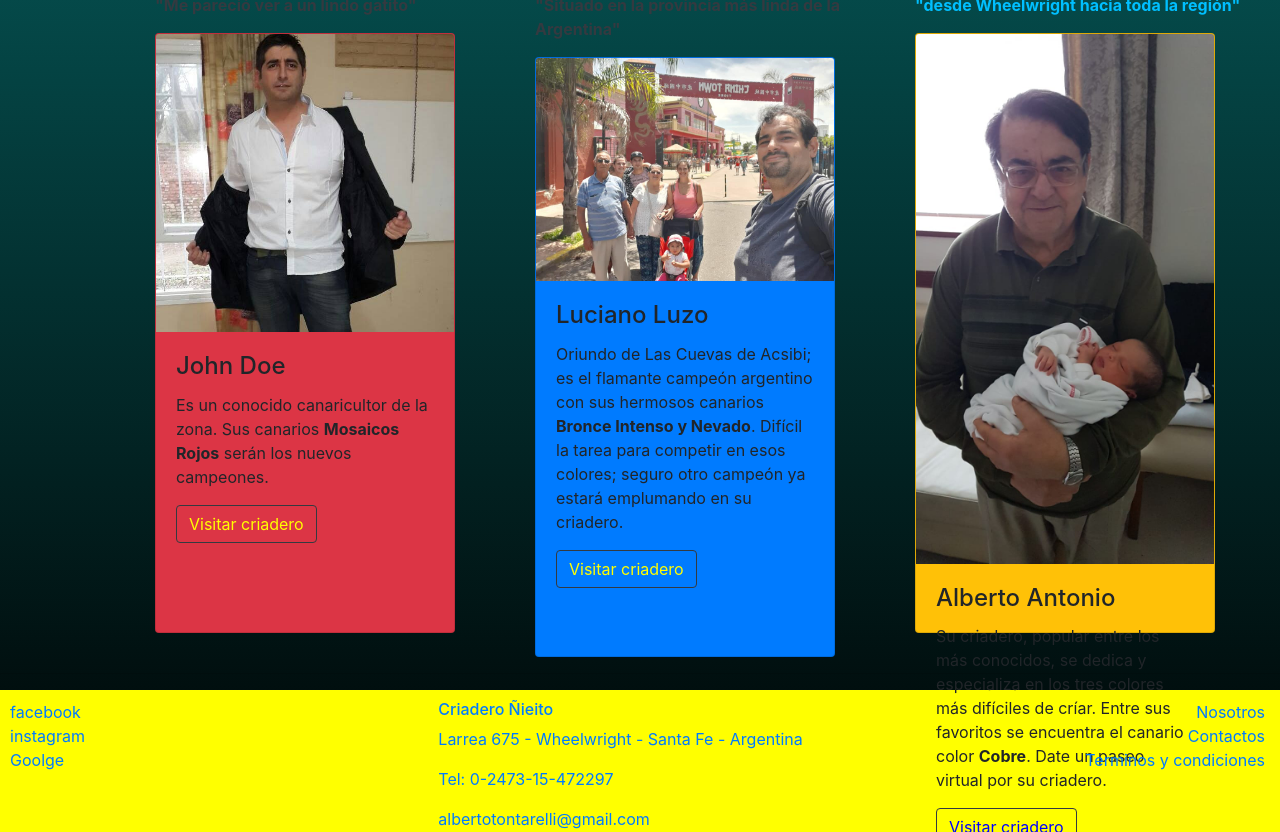
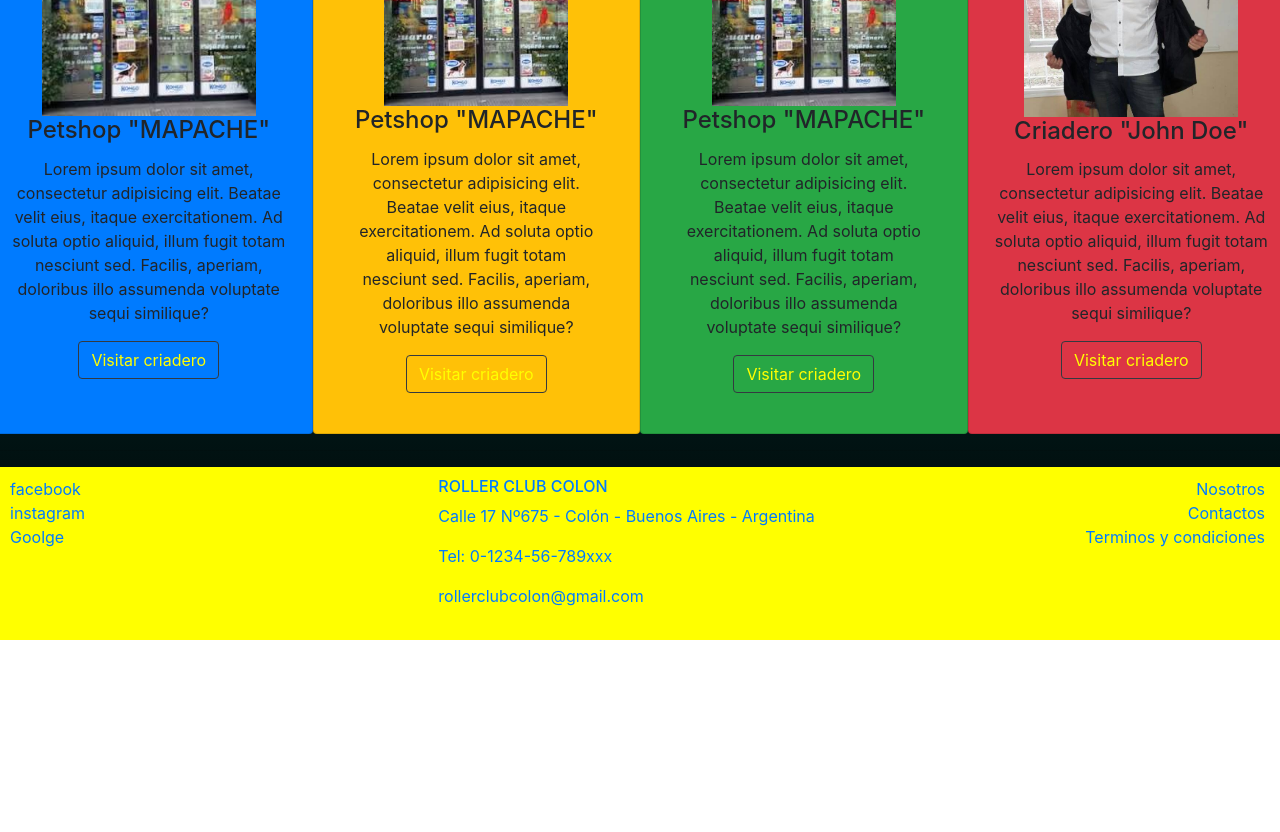
Before and after one commit to NelsonIvan003/coursera_bootstrap, a website: page index.html in a window 1280 px wide. Shown: the part 1090-1922 px from the top of the page. After the commit the page ends 1730 px from the top, so only its background shows below. Drawn offline with nearby package versions, Linux system fonts and the light colour scheme.

Commit message:
Arreglo card
Arreglé la rotura de la clase card en la foto de los negocios

```diff
--- /dev/null
+++ b/Nieito.html
@@ -0,0 +1,38 @@
+<!doctype html>
+<html lang="es">
+<head>
+    <meta charset="utf-8">
+    <meta name="viewport" content="width=device-width, initial-scale=1, shrink-to-fit=no">
+    <!--script fontawesome-->
+    <script src="https://kit.fontawesome.com/2d1be7e99b.js" crossorigin="anonymous"></script>
+    <link  rel="icon"   href="images/canario100x100.png" type="image/png" />
+    <title>Ñieito!</title>
+    <link href="nieito.css" rel="stylesheet" type="text/css">
+</head>
+
+<body>
+<div class="grid-container">
+
+    <header>
+        <div class="item1">
+            <ul>
+                <li> <a class="a_item" href="#"> <i class="fas fa-home">Home</i></a></li>
+                <li> <a class="a_item" href="#"> <i class="far fa-newspaper"></i>News</a></li>
+                <li> <a class="a_item" href="#"> <i class="fas fa-address-card space"></i>Regístrate</a></li>
+                <li> <a class="a_item" href="#"> <i class="fas fa-map-marked-alt"></i>¿Dónde estamos?</a></li>
+                <li><a class="a_item" href="#"> <i class="fas fa-id-card-alt"></i>Contact</a></li>
+                <li><a class="a_item" href="#"> <i class="fas fa-users"></i> Nosotros</a></li>
+            </ul>
+        </div>
+    </header>
+
+
+      <div class="item2">Header</div>
+      <div class="item3">Main</div>
+      <div class="item4">Aside</div>
+      <div class="item5">Footer</div>
+
+
+</div>
+</body>
+</html>
--- a/css/main.css
+++ b/css/main.css
@@ -1,3 +1,8 @@
+html{
+    margin: 0 !important;
+    padding: 0!important;
+}
+
 body{
     margin: 0 !important;
     padding: 0 !important;
@@ -14,16 +19,16 @@ body{
     padding-right: 0 !important;
     margin-right: 0 !important;
 }
-.container-fluid{
-    padding-right: 0 !important;
-    margin-right: 0 !important;
-}
+
 .container{
-    padding-right: 0 !important;
-    margin-right: 0 !important;
+    padding: 0 !important;
+    margin: 0 !important;
 }
 
-
+.container-fluid{
+    padding: 0 !important;
+    margin: 0 !important;
+}
 
 .jumbotron{
     padding: 0;
@@ -36,9 +41,13 @@ body{
     color:yellow;
     font-family: -apple-system, BlinkMacSystemFont, 'Segoe UI', Roboto, Oxygen, Ubuntu, Cantarell, 'Open Sans', 'Helvetica Neue', sans-serif;
 }
-
+.con_margenes{
+    margin-left: 10px !important;
+    margin-right: 10px !important;
+}
 .carousel_inside{
     margin-top: 15px;
+    border-bottom: 15px;
 }
 
 .text-01{
@@ -76,7 +85,10 @@ body{
     margin-top: 15px;
 }
 
-
+.card{
+    margin: 0 !important;
+    padding: 0 !important;
+}
 
 
 .footer{
--- a/index.html
+++ b/index.html
@@ -4,40 +4,29 @@
 <!-- Required meta tags -->
 <meta charset="utf-8">
 <meta name="viewport" content="width=device-width, initial-scale=1, shrink-to-fit=no">
-
+<!--Icono del browser-->
+<link rel="icon" href="images/Foa.png" type="image/png" sizes="348x117">
 <!-- Bootstrap CSS -->
 <link rel="stylesheet" href="node_modules/bootstrap/dist/css/bootstrap.min.css">
 <link rel="stylesheet" href="css/main.css">
 <script src="https://kit.fontawesome.com/2d1be7e99b.js" crossorigin="anonymous"></script>
-
-
 <title>Ñieito!</title>
 </head>
 
-
-  <body>
-
-    <nav class="navbar navbar-expand-md bg-primary navbar-dark sticky-top">
+<body class="no-gutters">
+    <nav class="navbar navbar-expand-md bg-primary navbar-dark sticky-top no-gutters">
         <a class="navbar-brand" href="#">
-        <i class="fas fa-home"></i>
-        Home</a>
+            <i class="fas fa-home"></i> Home</a>
         <button class="navbar-toggler" type="button" data-toggle="collapse" data-target="#collapsibleNavbar">
             <span class="navbar-toggler-icon"></span>
         </button>
+
         <div class="collapse navbar-collapse" id="collapsibleNavbar">
             <ul class="navbar-nav">
-          <li class="nav-item">
-            <a class="nav-link" href="#">
-              <i class="fas fa-address-card"></i>
-              Regístrate
-            </a>
-          </li>
-          <li class="nav-item">
-            <a class="nav-link" href="#">¿Dónde estamos?</a>
-          </li>
-          <li class="nav-item">
-            <a class="nav-link" href="#">Link</a>
-          </li>
+
+              <li class="nav-item"> <a class="nav-link" href="#"> <i class="fas fa-address-card"></i> Regístrate </a> </li>
+              <li class="nav-item"> <a class="nav-link" href="#">¿Dónde estamos?</a> </li>
+              <li class="nav-item"> <a class="nav-link" href="#">Link</a> </li>
             </ul>
         </div>
     </nav>
@@ -46,7 +35,7 @@
     <div class="jumbotron text-center  d-flex align-items-center justify-content-center">
       <section class="filtro-tras">
         <h1 class="jumbo-h1">"ROLLER-CLUB COLÓN"</h1>
-        <p class="jumbo-text">ESTA PÁGINA ES AUSPICIADA POR CRIADERO <strong>"ÑIEITO"</strong> DE EL GRAN CANARICULTOR ARGENTINO</p>
+        <p class="jumbo-text">ESTA PÁGINA ES AUSPICIADA POR CRIADERO <strong>"ÑIEITO"</strong> DE</p>
         <p class="jumbo-text"> <strong>ALBERTO ANTONIO TONTARELLI</strong></p>
       </section>
     </div>
@@ -56,35 +45,13 @@
       <div class="row">
         <div class="col bg-success">
           <p>
-            <h3>
-              <span class="text-01">V</span>
-              <span class="text-02">a</span>
-              <span class="text-03">r</span>
-              <span class="text-04">i</span>
-              <span class="text-05">e</span>
-              <span class="text-06">d</span>
-              <span class="text-07">a</span>
-              <span class="text-08">d</span>
-              <span>&nbsp</span>
-              <span class="text-01">d</span>
-              <span class="text-02">e</span>
-              <span>&nbsp</span>
-              <span class="text-07">C</span>
-              <span class="text-06">o</span>
-              <span class="text-05">l</span>
-              <span class="text-04">o</span>
-              <span class="text-03">r</span>
-              <span class="text-02">e</span>
-              <span class="text-01">s</span>
-            </h3>
+          <h3> <span class="text-01">V</span> <span class="text-02">a</span> <span class="text-03">r</span> <span class="text-04">i</span> <span class="text-05">e</span> <span class="text-06">d</span> <span class="text-07">a</span> <span class="text-08">d</span> <span>&nbsp</span> <span class="text-01">d</span> <span class="text-02">e</span> <span>&nbsp</span> <span class="text-07">C</span> <span class="text-06">o</span> <span class="text-05">l</span> <span class="text-04">o</span> <span class="text-03">r</span> <span class="text-02">e</span> <span class="text-01">s</span> </h3>
           <p>Buscá el canario que más te guste!</p>
           </p>
         </div>
       </div>
-
       <div class="row">
         <div class="col bg-success">
-
           <div id="demo" class="carousel slide" data-ride="carousel">
             <ul class="carousel-indicators">
               <li data-target="#demo" data-slide-to="0" class="active"></li>
@@ -93,59 +60,41 @@
               <li data-target="#demo" data-slide-to="3"></li>
               <li data-target="#demo" data-slide-to="3"></li>
             </ul>
-
             <div class="carousel-inner">
-
-              <div class="carousel-item active">
-                <img src="images/mosaico_01.jpg" alt="Mosaicos" height="275px">
+              <div class="carousel-item active"> <img src="images/mosaico_01.jpg" alt="Mosaicos" height="275px">
                 <div class="carousel-caption">
                   <h3>Mosaicos</h3>
                   <!--<p>We had such a great time in LA!</p>-->
                 </div>
               </div>
-
-              <div class="carousel-item">
-                <img src="images/amarillos.jpg" alt="Amarillos" height="275">
+              <div class="carousel-item"> <img src="images/amarillos.jpg" alt="Amarillos" height="275">
                 <div class="carousel-caption">
                   <h3>Amarillos</h3>
                   <!--<p>Thank you, Chicago!</p>-->
                 </div>
               </div>
-
-              <div class="carousel-item">
-                <img src="images/agata_rojo_01.jpg" alt="Agata Rojo" height="275">
+              <div class="carousel-item"> <img src="images/agata_rojo_01.jpg" alt="Agata Rojo" height="275">
                 <div class="carousel-caption">
                   <h3>Agata Rojo</h3>
                 </div>
               </div>
-
-              <div class="carousel-item">
-                <img src="images/blanco.jpg" alt="Blanco Recesivo" height="275">
+              <div class="carousel-item"> <img src="images/blanco.jpg" alt="Blanco Recesivo" height="275">
                 <div class="carousel-caption">
                   <h3>Blanco Recesivo</h3>
                 </div>
               </div>
-
-              <div class="carousel-item">
-                <img src="images/rojo_intenso.jpg" alt="Rojo Intenso" height="275">
+              <div class="carousel-item"> <img src="images/rojo_intenso.jpg" alt="Rojo Intenso" height="275">
                 <div class="carousel-caption">
                   <h3>Rojo Intenso</h3>
                 </div>
               </div>
             </div>
-
-            <a class="carousel-control-prev" href="#demo" data-slide="prev">
-              <span class="carousel-control-prev-icon"></span>
-            </a>
-            <a class="carousel-control-next" href="#demo" data-slide="next">
-              <span class="carousel-control-next-icon"></span>
-            </a>
-          </div>
+            <a class="carousel-control-prev" href="#demo" data-slide="prev"> <span class="carousel-control-prev-icon"></span> </a> <a class="carousel-control-next" href="#demo" data-slide="next"> <span class="carousel-control-next-icon"></span> </a> </div>
         </div>
       </div>
     </div>
 
-    <section class="container-fluid text-center after_carousel">
+    <section class="container-fluid justify-content-center text-center after_carousel">
       <div class="row">
         <div class="col-sm-6 bg-warning">
           <p>
@@ -170,103 +119,72 @@
       </div>
     </section>
 
-
+<hr>
+    <div class="container-fluid justify-content-center">
+      <div class="card-deck">
+        <div class="card bg-primary">
+            <div class="card-body text-center">
+              <img class="card-img-top" src="images/criaderos.jpg" alt="Card image" style="width:75%">
+              <h4 class="card-title">Petshop "MAPACHE"</h4>
+              <p class="card-text">Lorem ipsum dolor sit amet, consectetur adipisicing elit. Beatae velit eius, itaque exercitationem. Ad soluta optio aliquid, illum fugit totam nesciunt sed. Facilis, aperiam, doloribus illo assumenda voluptate sequi similique?</p>
+                <div>
+                    <a href="#" class="btn text-03 border-dark stretched-link">Visitar criadero</a>
+                </div>
+            </div>
+        </div>
+        <div class="card bg-warning">
+          <div class="card-body text-center">
+              <div class="card-body text-center">
+              <img class="card-img-top" src="images/criaderos.jpg" alt="Card image" style="width:75%">
+              <h4 class="card-title">Petshop "MAPACHE"</h4>
+              <p class="card-text">Lorem ipsum dolor sit amet, consectetur adipisicing elit. Beatae velit eius, itaque exercitationem. Ad soluta optio aliquid, illum fugit totam nesciunt sed. Facilis, aperiam, doloribus illo assumenda voluptate sequi similique?</p>
+              <a href="#" class="btn text-03 border-dark stretched-link">Visitar criadero</a>
+            </div>
+          </div>
+        </div>
+        <div class="card bg-success">
+          <div class="card-body text-center">
+              <div class="card-body text-center">
+              <img class="card-img-top" src="images/criaderos.jpg" alt="Card image" style="width:75%">
+              <h4 class="card-title">Petshop "MAPACHE"</h4>
+              <p class="card-text">Lorem ipsum dolor sit amet, consectetur adipisicing elit. Beatae velit eius, itaque exercitationem. Ad soluta optio aliquid, illum fugit totam nesciunt sed. Facilis, aperiam, doloribus illo assumenda voluptate sequi similique?</p>
+              <a href="#" class="btn text-03 border-dark stretched-link">Visitar criadero</a>
+            </div>
+          </div>
+        </div>
+        <div class="card bg-danger">
+            <div class="card-body text-center">
+                <img class="card-img-top" src="images/153870812989482.jpg" alt="Card image" style="width:75%">
+                <h4 class="card-title">Criadero "John Doe"</h4>
+                <p class="card-text">Lorem ipsum dolor sit amet, consectetur adipisicing elit. Beatae velit eius, itaque exercitationem. Ad soluta optio aliquid, illum fugit totam nesciunt sed. Facilis, aperiam, doloribus illo assumenda voluptate sequi similique?</p>
+                <a href="#" class="btn text-03 border-dark stretched-link">Visitar criadero</a>
+            </div>
+          </div>
+      </div>
+    </div>
 
 
 
 
   <hr>
-
-    <section class="d-flex flex-wrap">
-
-      <div class="container">
-        <div class="row">
-          <div class="col-md-4">
-            <p class="text-white">Criadero:</p>
-            <h3 class="text-danger">Tweety & Silvestre</h3>
-            <p class="text-dark"> <strong>"Me pareció ver a un lindo gatito"</strong></p>
-            <div class="card bg-danger" style="width:300px; height: 600px">
-              <img class="card-img-top" src="images/153870812989482.jpg" alt="Card image" style="width:100%">
-              <div class="card-body">
-                <h4 class="card-title">John Doe</h4>
-                <p class="card-text">Es un conocido canaricultor de la zona. Sus canarios <strong>Mosaicos Rojos</strong> serán los nuevos campeones.</p>
-                <a href="#" class="btn text-03 border-dark stretched-link">Visitar criadero</a>
-              </div>
-            </div>
-          </div>
-
-          <div class="col-md-4">
-            <p class="text-white">Criadero:</p>
-            <h3 class="text-06">Sol de Kiara</h3>
-            <p class="text-dark"> <strong>"Situado en la provincia más linda de la Argentina"</strong></p>
-            <div class="card bg-primary" style="width:300px; height: 600px;">
-              <img class="card-img-top" src="images/lucianoluzo.jpg" alt="Card image" style="width:100%">
-              <div class="card-body">
-                <h4 class="card-title">Luciano Luzo</h4>
-                <p class="card-text">Oriundo de Las Cuevas de Acsibi; es el flamante campeón argentino con sus hermosos canarios <strong>Bronce Intenso y Nevado</strong>. Difícil la tarea para competir en esos colores; seguro otro campeón ya estará emplumando en su criadero.</p>
-                <a href="#" class="btn text-03 border-dark stretched-link">Visitar criadero</a>
-              </div>
-            </div>
-          </div>
-
-          <div class="col-md-4">
-            <p class="text-white">Criadero:</p>
-            <h3 class="text-01">ÑIEITO</h3>
-            <p class="text-06"> <strong>"desde Wheelwright hacia toda la región"</strong></p>
-            <div class="card bg-warning" style="width:300px; height: 600px;">
-              <img class="card-img-top" src="images/alberto.jpg" alt="Card image" style="width:100%">
-              <div class="card-body">
-                <h4 class="card-title">Alberto Antonio</h4>
-                <p class="card-text">Su criadero, popular entre los más conocidos, se dedica y especializa en los tres colores más difíciles de críar. Entre sus favoritos se encuentra el canario color <strong>Cobre</strong>. Date un paseo virtual por su criadero.</p>
-                <a href="#" class="btn text-01 border-dark stretched-link">Visitar criadero</a>
-              </div>
-            </div>
-          </div>
-        </div>
-      </div>
-    </section>
-
-    <hr>
-
-
-
     <footer class="row footer text-primary">
-      <div class="col-sm-4 d-flex flex-column">
-        <a href="#">facebook</a>
-        <a href="#">instagram</a>
-        <a href="#">Goolge</a>
-      </div>
-
+      <div class="col-sm-4 d-flex flex-column"> <a href="#">facebook</a> <a href="#">instagram</a> <a href="#">Goolge</a> </div>
       <div class="col-sm-4 d-flex flex-column">
         <address>
-          <h6>Criadero Ñieito</h6>
+        <h6>ROLLER CLUB COLON</h6>
         <address>
-            <p>Larrea 675 - Wheelwright - Santa Fe - Argentina</p>
-            <p>Tel: 0-2473-15-472297</p>
-            <a href="mailto:albertotontarelli@gmail.com">albertotontarelli@gmail.com</a>
+        <p>Calle 17 Nº675 - Colón - Buenos Aires - Argentina</p>
+        <p>Tel: 0-1234-56-789xxx</p>
+        <a href="mailto:rollerclubcolon@gmail.com">rollerclubcolon@gmail.com</a>
         </address>
       </div>
-
-      <div class="col-sm-4 d-flex flex-column align-items-end">
-        <a href="#">Nosotros</a>
-        <a href="#">Contactos</a>
-        <a href="#">Terminos y condiciones</a>
-      </div>
+      <div class="col-sm-4 d-flex flex-column align-items-end"> <a href="#">Nosotros</a> <a href="#">Contactos</a> <a href="#">Terminos y condiciones</a> </div>
     </footer>
-
-
-
-
-
-
-
-
 
     <!-- Optional JavaScript -->
     <!-- jQuery first, then Popper.js, then Bootstrap JS -->
     <script src="node_modules/jquery/dist/jquery.min.js"></script>
     <script src="node_modules/popper.js/dist/popper.min.js"></script>
     <script src="node_modules/bootstrap/dist/js/bootstrap.min.js"></script>
-
 </body>
 </html>
--- /dev/null
+++ b/nieito.css
@@ -0,0 +1,89 @@
+@charset "utf-8";
+
+*{
+	margin: 0;
+	padding: 0;
+	list-style: none;
+	text-decoration: none;
+	border: none;
+	outline: none;
+}
+
+
+body{
+    height: 100vw;
+    background-color: crimson;
+
+    /*background: -webkit-linear-gradient(to bottom,  rgb(135,206,250)25%, rgb(0,0,0));
+    background: -moz-linear-gradient(to bottom,  rgb(135,206,250)25%, rgb(0,0,0));
+    background: linear-gradient(to bottom,  rgb(135,206,250)25%, rgb(0,0,0));
+    */
+}
+
+
+.item1 { grid-area: navybar;}
+.item2 { grid-area: header;}
+.item3 { grid-area: main;}
+.item4 { grid-area: aside;}
+.item5 { grid-area: footer;}
+
+.grid-container {
+    display: grid;
+    grid-template-areas:
+        'navybar navybar navybar navybar navybar navybar'
+        'header header header header header header'
+        'main main main main aside aside'
+        'footer footer footer footer footer footer';
+    grid-gap: 10px;
+    background-color: aquamarine;
+}
+
+.grid-container > div {
+    background-color: rgba(255, 255, 255, 0.4);
+    text-align: center;
+    justify-content: center;
+    align-items: center;
+    align-content: center;
+}
+
+.nav_bar{
+    width: 100vw;
+    height: 95px;
+    background-color: rgba(255, 255, 255, 0.4);
+}
+
+ul {
+    list-style-type: none;
+    margin: 0;
+    padding: 0;
+}
+
+
+
+.a_item{
+    font-size: 1.5em;
+    background-color:  rgba(255, 255, 255, 0.4);
+    color: rgb(0,0,0);
+}
+.a_item:hover{
+    background-color: #087FC9;
+    color: #FFDF38;
+}
+
+.main_title{
+    padding-top: 100px;
+    width: 100vw;
+    height: 350px;
+    background-color: rgb(0, 72, 165);
+    background-image: url("images/mosaicos.jpg");
+    background-repeat: no-repeat;
+    background-position: bottom;
+    flex-direction: column-reverse;
+    color:yellow;
+    font-family: -apple-system, BlinkMacSystemFont, 'Segoe UI', Roboto, Oxygen, Ubuntu, Cantarell, 'Open Sans', 'Helvetica Neue', sans-serif;
+}
+
+.filtro-tras{
+    background: rgba(0,0,0,0.4);
+    width: 100%;
+}
```
Also changed, not shown: images/canario100x100.png (added), images/criaderos.jpg (added), 1 other file. Lines whose indentation alone changed are shown as unchanged.
